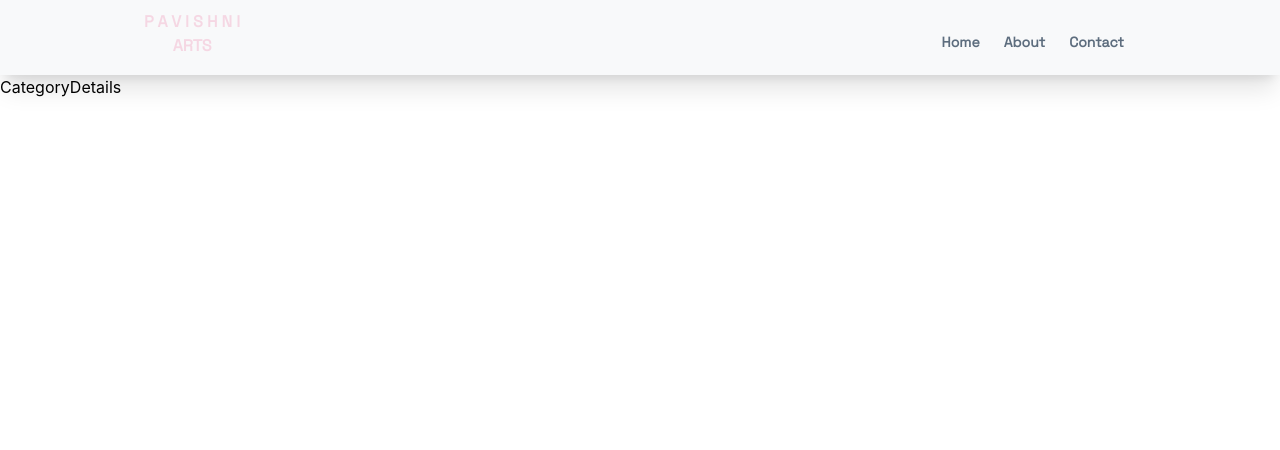
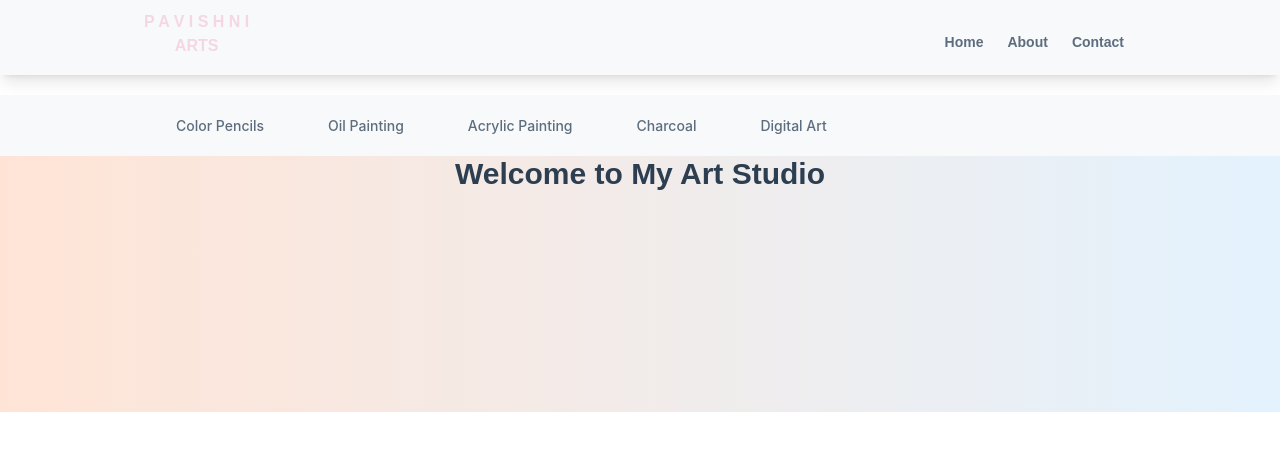
Before and after one commit to Pavishni/art-portfolio, a React (Vite) app: page / in a window 1280 px wide. Shown: the top 450 px of the page. Built offline with nearby package versions, Linux system fonts and the light colour scheme.

Commit message:
hero banner and navigation

```diff
--- a/src/App.jsx
+++ b/src/App.jsx
@@ -2,6 +2,7 @@ import Home from "./components/Home.jsx";
 import About from "./components/About.jsx";
 import Contact from "./components/Contact.jsx";
 import { Routes, Route } from "react-router-dom";
+import CategoryDetails from "./components/CategoryDetails.jsx";
 
 const App = () => {
   return (
@@ -9,6 +10,7 @@ const App = () => {
       <Route path="/" element={<Home />} />
       <Route path="/about" element={<About />} />
       <Route path="/contact" element={<Contact />} />
+      <Route path="/categories/:catId" element={<CategoryDetails />} />
     </Routes>
   );
 };
--- /dev/null
+++ b/src/components/Banner.jsx
@@ -0,0 +1,11 @@
+import React from "react";
+
+const Banner = () => {
+  return (
+    <h2 className="fk-grotesk-neue text-3xl h-64 text-center font-semibold text-[#2c3e50] bg-linear-to-r from-[#ffe4d6] to-[#e3f2fd]">
+      Welcome to My Art Studio
+    </h2>
+  );
+};
+
+export default Banner;
--- a/src/components/CategoryDetails.jsx
+++ b/src/components/CategoryDetails.jsx
@@ -1,8 +1,14 @@
-import React from 'react'
+import React from 'react';
+import { Routes, Route } from "react-router-dom";
+import Header from './Header';
+import Navigation from './Navigation';
 
 const CategoryDetails = () => {
   return (
-    <div>CategoryDetails</div>
+    <div>
+      <Header />
+      <Navigation />
+    </div>
   )
 }
 
--- a/src/components/Header.jsx
+++ b/src/components/Header.jsx
@@ -5,7 +5,7 @@ import { useState } from "react";
 const Header = () => {
   const [toggle, setToggle] = useState(false);
   return (
-    <header className="space-grotesk flex justify-between px-2 md:px-36 shadow-xl bg-[#F8F9FA] py-2.5">
+    <header className="fk-grotesk-neue flex justify-between px-2 md:px-36 shadow-lg bg-[#F8F9FA] py-2.5">
       <div className="font-bold text-center text-[#f5d7e3]">
         <Link to="/">
           P A V I S H N I<br />
--- a/src/components/Home.jsx
+++ b/src/components/Home.jsx
@@ -1,12 +1,14 @@
 import React from "react";
 import Header from "./Header";
-import CategoryDetails from "./CategoryDetails"
+import Navigation from "./Navigation"
+import Banner from "./Banner";
 
 const Home = () => {
   return (
     <div>
       <Header />
-      <CategoryDetails />
+      <Navigation />
+      <Banner />
     </div>
   );
 };
--- /dev/null
+++ b/src/components/Navigation.jsx
@@ -0,0 +1,20 @@
+import React from "react";
+import categoriesData from "../utils/categories.json";
+import { Link } from "react-router-dom";
+
+const Navigation = () => {
+  const { categories } = categoriesData;
+  return (
+    <nav className="hidden md:block md:mt-5 bg-[#F8F9FA]">
+      <ul className="flex ml-36">
+        {categories.map((category, index) => (
+          <Link key={category?.catId} to={"/categories/" + category?.catId}>
+            <li>{category?.name}</li>
+          </Link>
+        ))}
+      </ul>
+    </nav>
+  );
+};
+
+export default Navigation;
--- a/src/index.css
+++ b/src/index.css
@@ -1,17 +1,21 @@
 @import "tailwindcss";
 
 @font-face {
-    font-family: 'Space Grotesk';
-    src: url('./assets/fonts/SpaceGrotesk-VariableFont_wght.ttf') format('truetype');
+    font-family: 'fk-grotesk-neue';
+    src: url('./assets/fonts/FKGroteskNeue.woff2') format('woff2');
     font-weight: normal;
     font-style: normal;
     font-display: swap;
 }
 
-.space-grotesk {
-    font-family: 'Space Grotesk', sans-serif;
+.fk-grotesk-neue {
+    font-family: 'FKGroteskNeue', sans-serif;
 }
 
 header ul li {
     @apply p-3 text-[14px] font-bold text-[#5d6d7e] hover:text-[#2C3E50] hover:cursor-pointer hover:underline hover:decoration-[#f5d7e3] hover:underline-offset-8;
 }
+
+nav ul li{
+    @apply py-2 px-5 m-3 hover:bg-[#d5f2e3]  hover:rounded-4xl text-[14px] font-medium text-[#5d6d7e] hover:text-[#2C3E50] hover:cursor-pointer;
+}
--- /dev/null
+++ b/src/utils/categories.json
@@ -0,0 +1,24 @@
+{
+  "categories": [
+    {
+      "catId": "colorPencils",
+      "name": "Color Pencils"
+    },
+    {
+      "catId": "oilPainting",
+      "name": "Oil Painting"
+    },
+    {
+      "catId": "acrylicPainting",
+      "name": "Acrylic Painting"
+    },
+    {
+      "catId": "charcoal",
+      "name": "Charcoal"
+    },
+    {
+      "catId": "digitalArt",
+      "name": "Digital Art"
+    }
+  ]
+}
```
Also changed, not shown: src/assets/fonts/FKGroteskNeue.woff2 (added).
